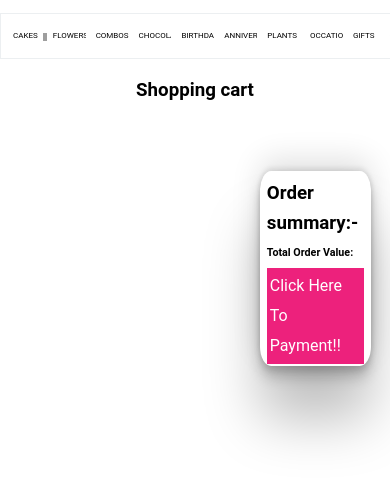
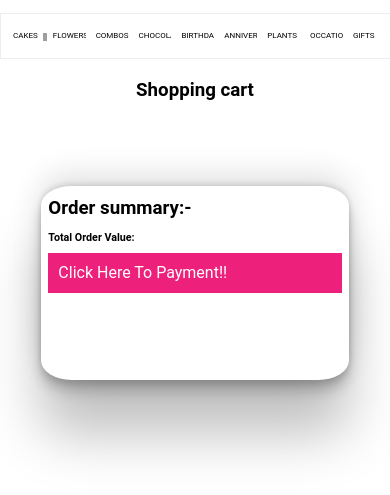
Before and after one commit to TruptimayeePanigrahy/Bake_N_Flake, a plain HTML site: page frontend/html/cart.html in a window 390 px wide. Shown: the part 67-562 px from the top of the page. Drawn offline with Linux system fonts and the light colour scheme; no server answers; grey boxes are pictures that could not be loaded.

```diff
--- a/frontend/styles/cart.css
+++ b/frontend/styles/cart.css
@@ -58,11 +58,12 @@
 
 #quantityBtnDec,#quantityBtnInc{
     /* padding: 100px 200px; */
-    width:35%
+    width:35%;
+
 }
 
 #card button, #pay-button{
-    padding: 3%;
+    padding: 5%;
     color: white;
     /* margin: 0 10px 0 0; */
     border: 0px;
@@ -89,3 +90,25 @@
 .div2{
     margin: 10px;
 }
+@media screen and (max-width:500px){
+.cart-page{
+    display:flex;
+    flex-direction: column;
+    align-items: center;
+    justify-content: center
+}
+#cart-page-right{
+    width: 80%;
+}
+#cart-page-left{
+    width: 80%;
+}
+#card button, #pay-button{
+    padding: 5px 10px;
+    color: white;
+    /* margin: 0 10px 0 0; */
+    border: 0px;
+    background-color: rgb(237,33,124);
+}
+
+}
```
Also changed, not shown: frontend/html/login.html (+3 -22 lines), frontend/scripts/cart.js (+5 -2 lines), frontend/scripts/index.js (+2 -9 lines).
